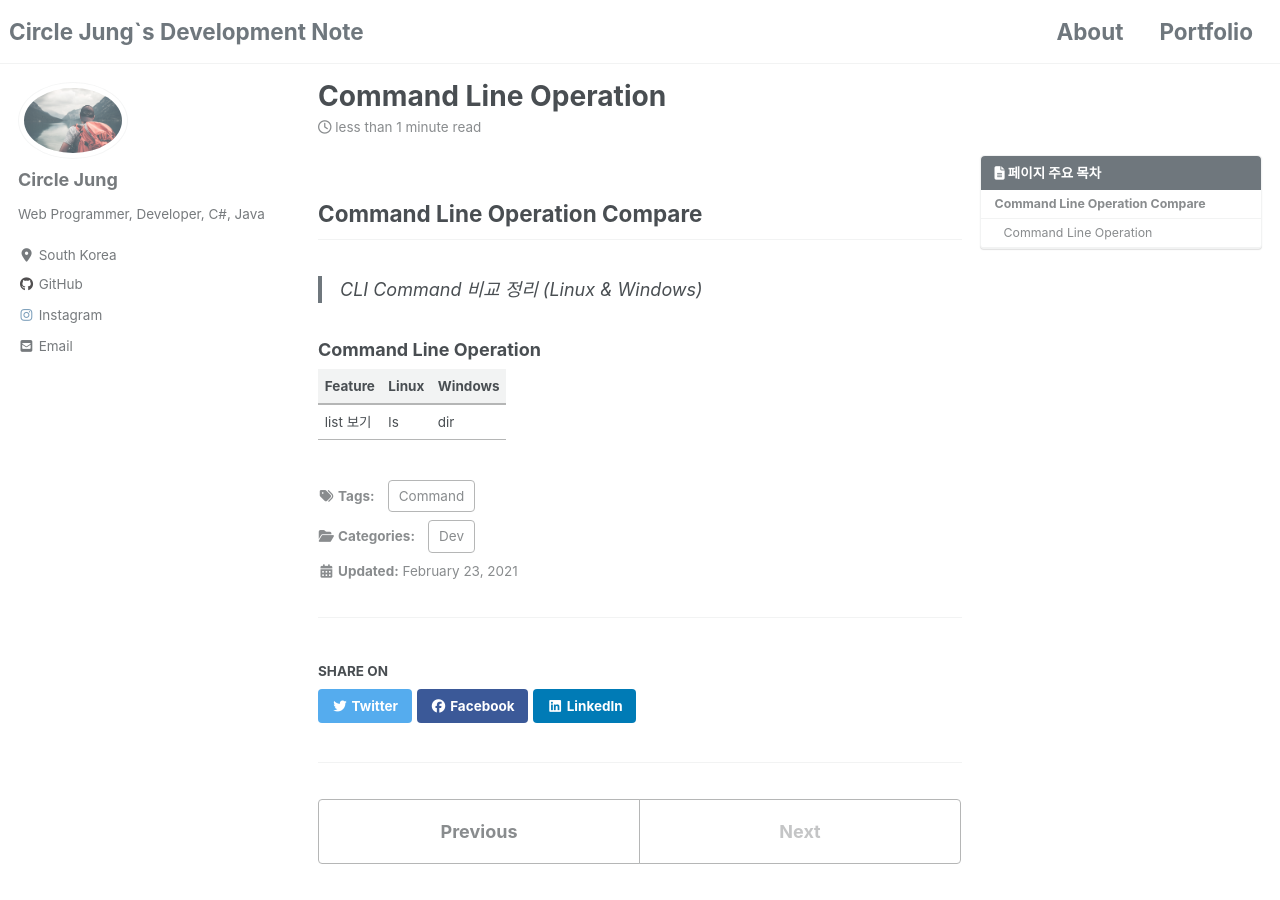
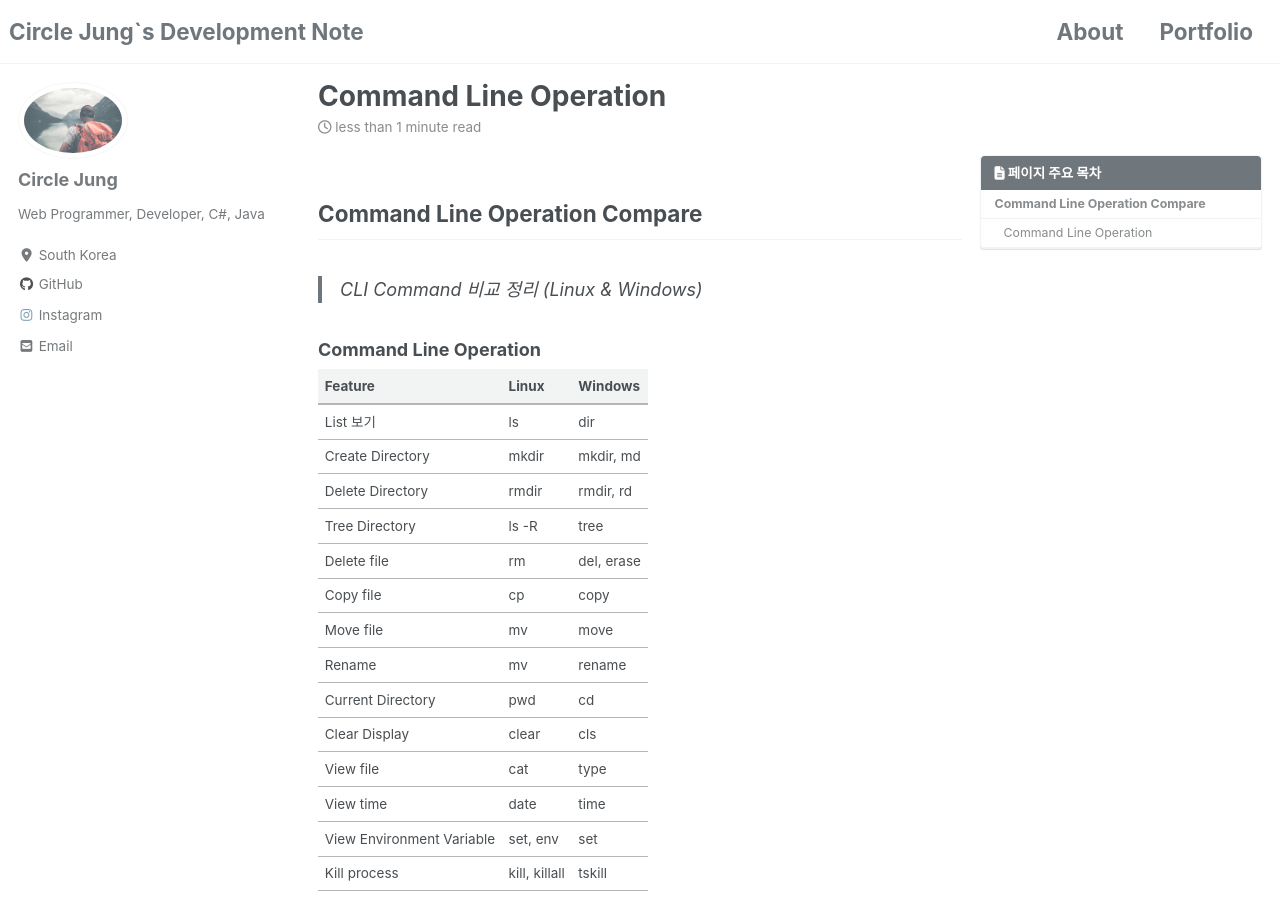
Before and after one commit to jwh0124/jwh0124.github.io, a Jekyll site: the page built from _posts/2021-02-23-command_line_operation.md, in a window 1280 px wide and 900 px high. Built offline with Jekyll 4.4.1, drawn with Linux system fonts in a browser that asks for light colours; cached includes are drawn as plain includes; nearby versions of some CDN libraries; comment, search, counter and statistics services are not loaded; some of the changed text lies outside the part shown.

Commit message:
+ aws study, add command line, nosql definition

```diff
--- a/_posts/2021-02-23-command_line_operation.md
+++ b/_posts/2021-02-23-command_line_operation.md
@@ -21,4 +21,19 @@ last_modified_at: 2021-02-23T17:40:00+09:00
 
 | Feature | Linux | Windows |
 | :------ | :------ | :---- |
-| list 보기  | ls | dir |
+| List 보기  | ls | dir |
+| Create Directory | mkdir | mkdir, md |
+| Delete Directory | rmdir | rmdir, rd |
+| Tree Directory | ls -R | tree |
+| Delete file | rm | del, erase |
+| Copy file | cp | copy |
+| Move file | mv | move |
+| Rename | mv | rename |
+| Current Directory | pwd | cd |
+| Clear Display | clear | cls |
+| View file | cat | type |
+| View time | date | time |
+| View Environment Variable | set, env | set |
+| Kill process | kill, killall | tskill |
+| Process information | ps, top | taskmgr |
+| View free memory | free, top | mem |
```
Also changed, not shown: _posts/2020-05-09-development_tip.md (+1 -0 lines), _posts/2020-11-26-aws.md (+22 -16 lines).
